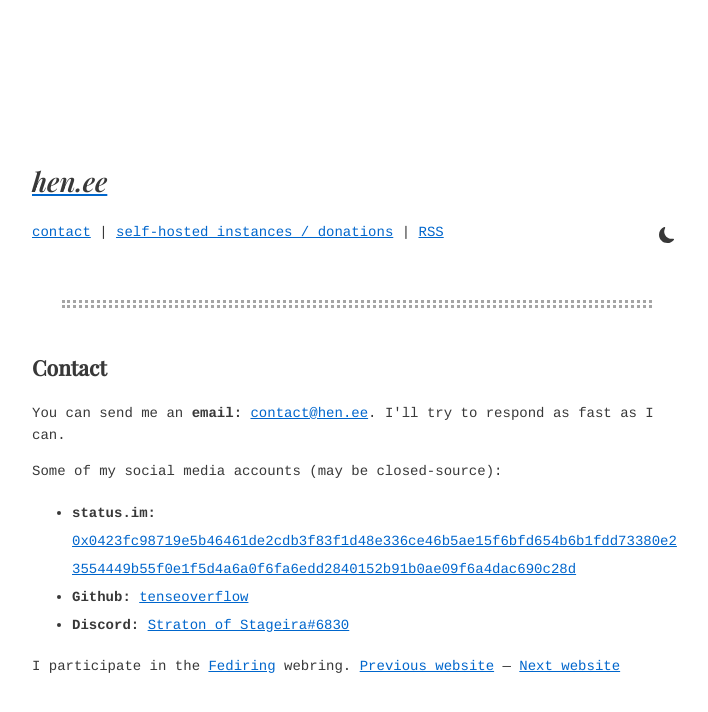
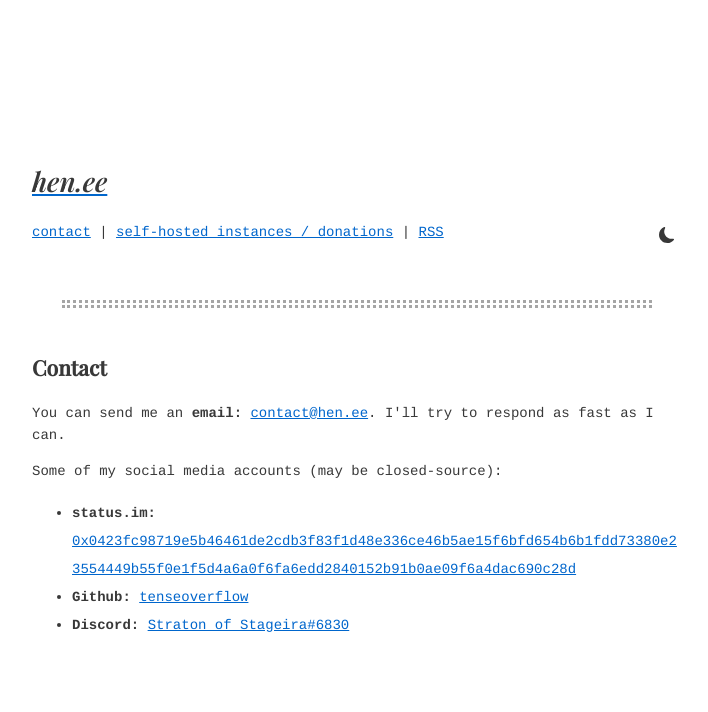
Before and after one commit to tenseoverflow/hen.ee, a Jekyll site: the page built from contact.html, in a window 1280 px wide. Shown: the top 712 px of the page, without its empty margins (283-991 px from the left). Built offline with Jekyll 4.4.1, drawn with Linux system fonts in a browser that asks for light colours.

Commit message:
Update contact.html

```diff
--- a/contact.html
+++ b/contact.html
@@ -11,4 +11,4 @@ title: Contact
         <li><strong>{{ item.title }}: </strong><a href="{{ item.url }}">{{ item.name }}</a></li>
     {% endfor %}
 </ul>
-<p>I participate in the <a href="https://fediring.net/">Fediring</a> webring. <a href="https://fediring.net/previous?host=hen.ee">Previous website</a> — <a href="https://fediring.net/next?host=hen.ee">Next website</a></p>
+<!--<p>I participate in the <a href="https://fediring.net/">Fediring</a> webring. <a href="https://fediring.net/previous?host=hen.ee">Previous website</a> — <a href="https://fediring.net/next?host=hen.ee">Next website</a></p>-->
```
